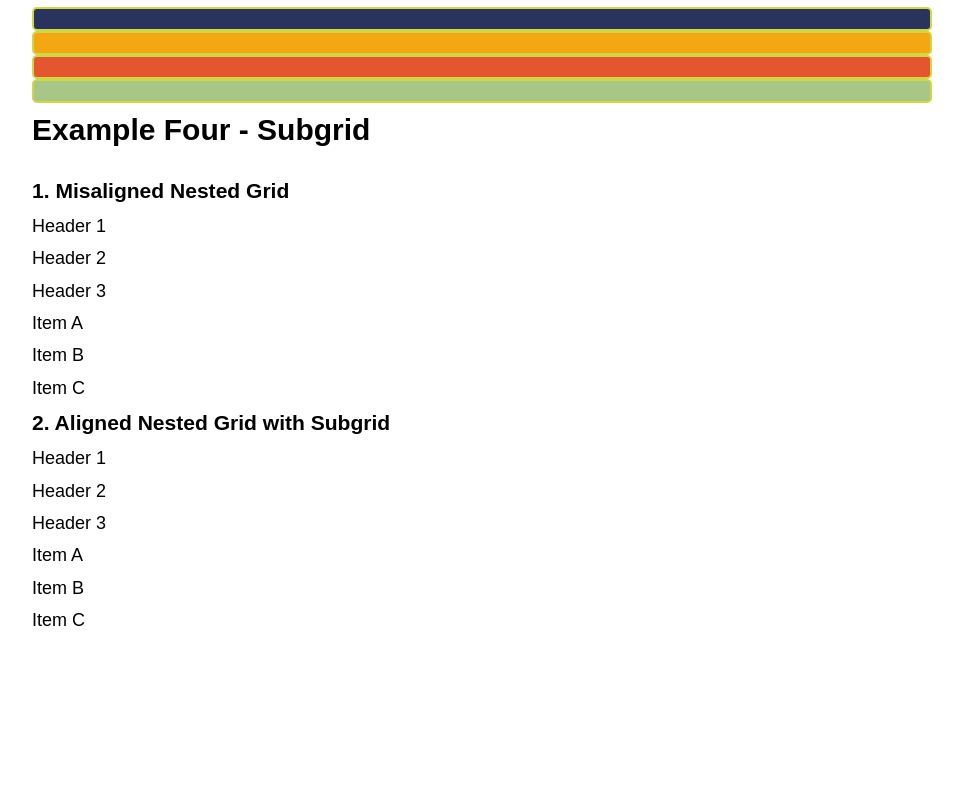
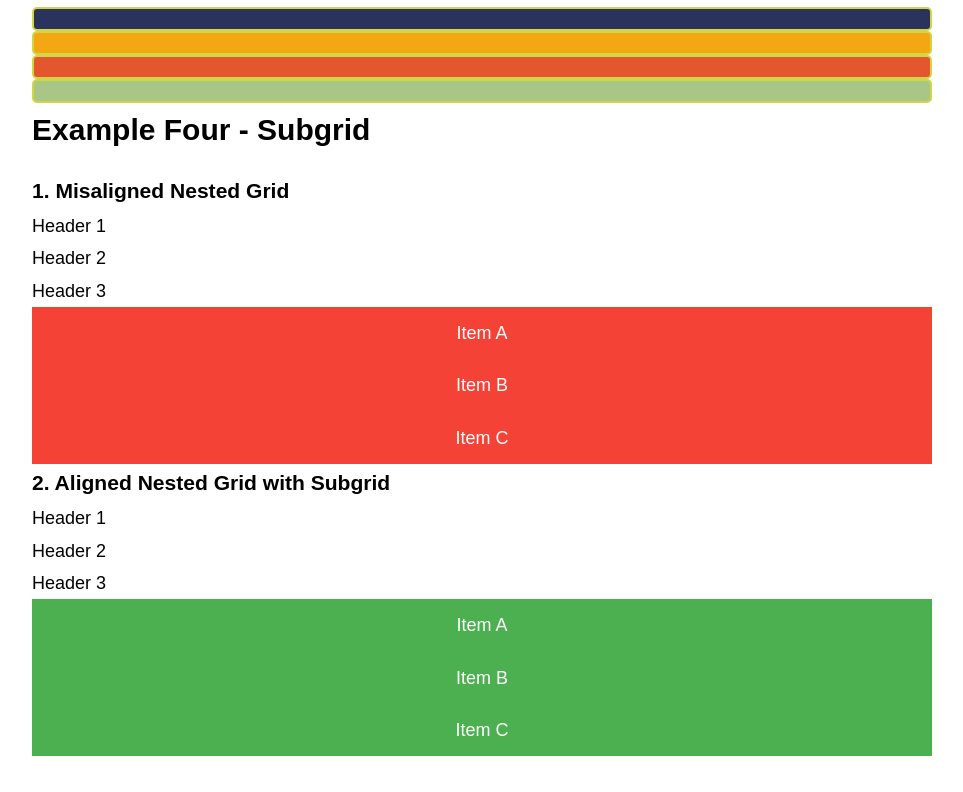
Before and after one commit to JessicaGilfillan/COMP1054-Summer2025-Section01, a plain HTML site: page week_ten/start/index.html in a window 1280 px wide. Shown: the part 2224-3016 px from the top of the page, without its empty margins (158-1121 px from the left). Before the commit the page ends 2896 px from the top, so only its background shows below. Drawn offline with Linux system fonts and the light colour scheme; a web font is replaced by a local one.

Commit message:
Update grid.css

```diff
--- a/week_ten/start/grid.css
+++ b/week_ten/start/grid.css
@@ -130,5 +130,21 @@ p {
 /********** Example 4 - Subgrid  ************************/
 
 
+.ex4 .subgrid> div {
+    background: #4caf50;
+    color: #fff;
+    padding: 10px;
+    text-align: center;
+}
+
+.ex4 .normal-grid>div {
+    background: #f44336;
+    color: #fff;
+    padding: 10px;
+    text-align:center;
+}
+
+
+
 
 /* example adapted from https://developer.mozilla.org/en-US/docs/Learn/CSS/CSS_layout/Grids */
```
